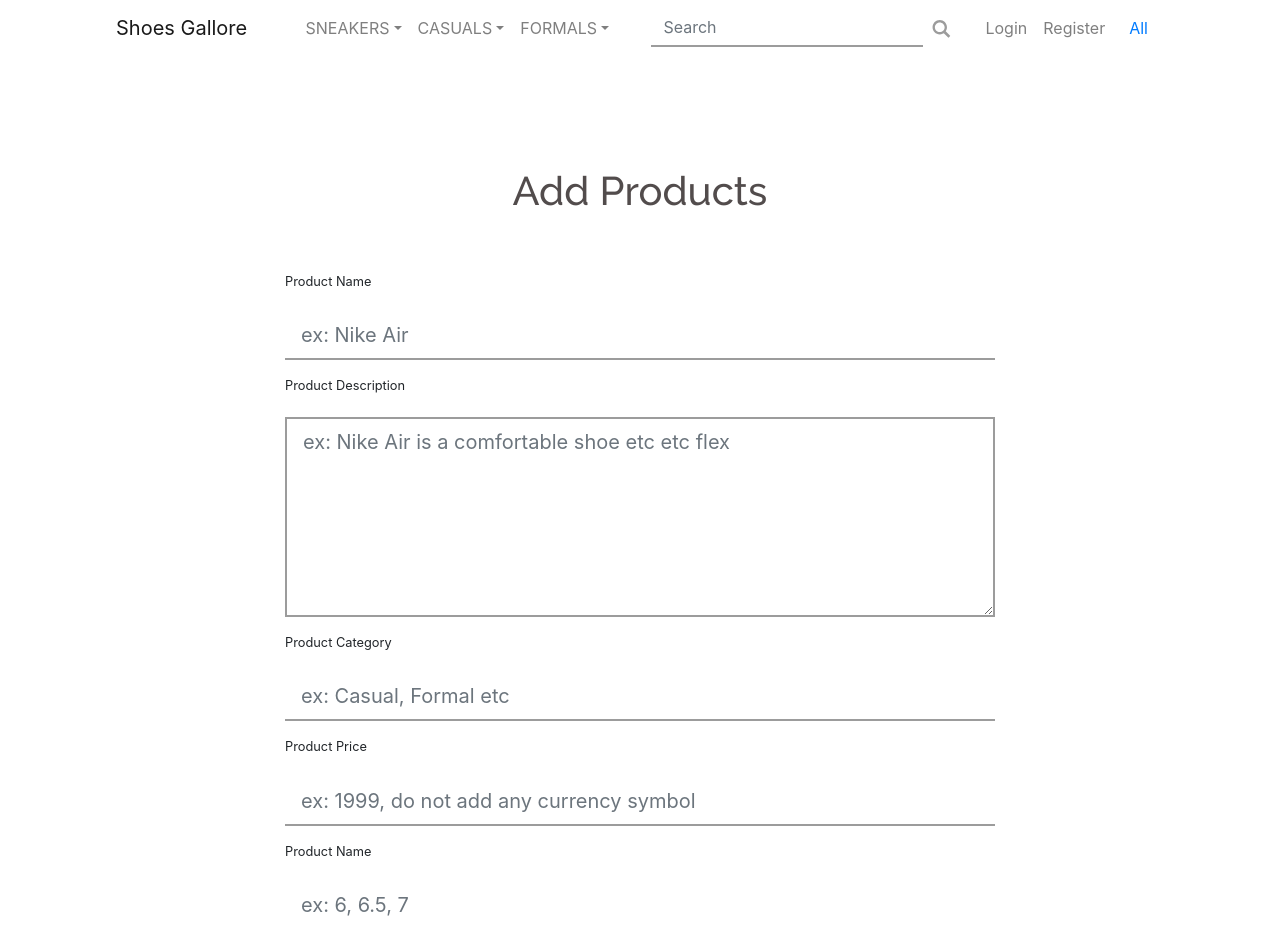
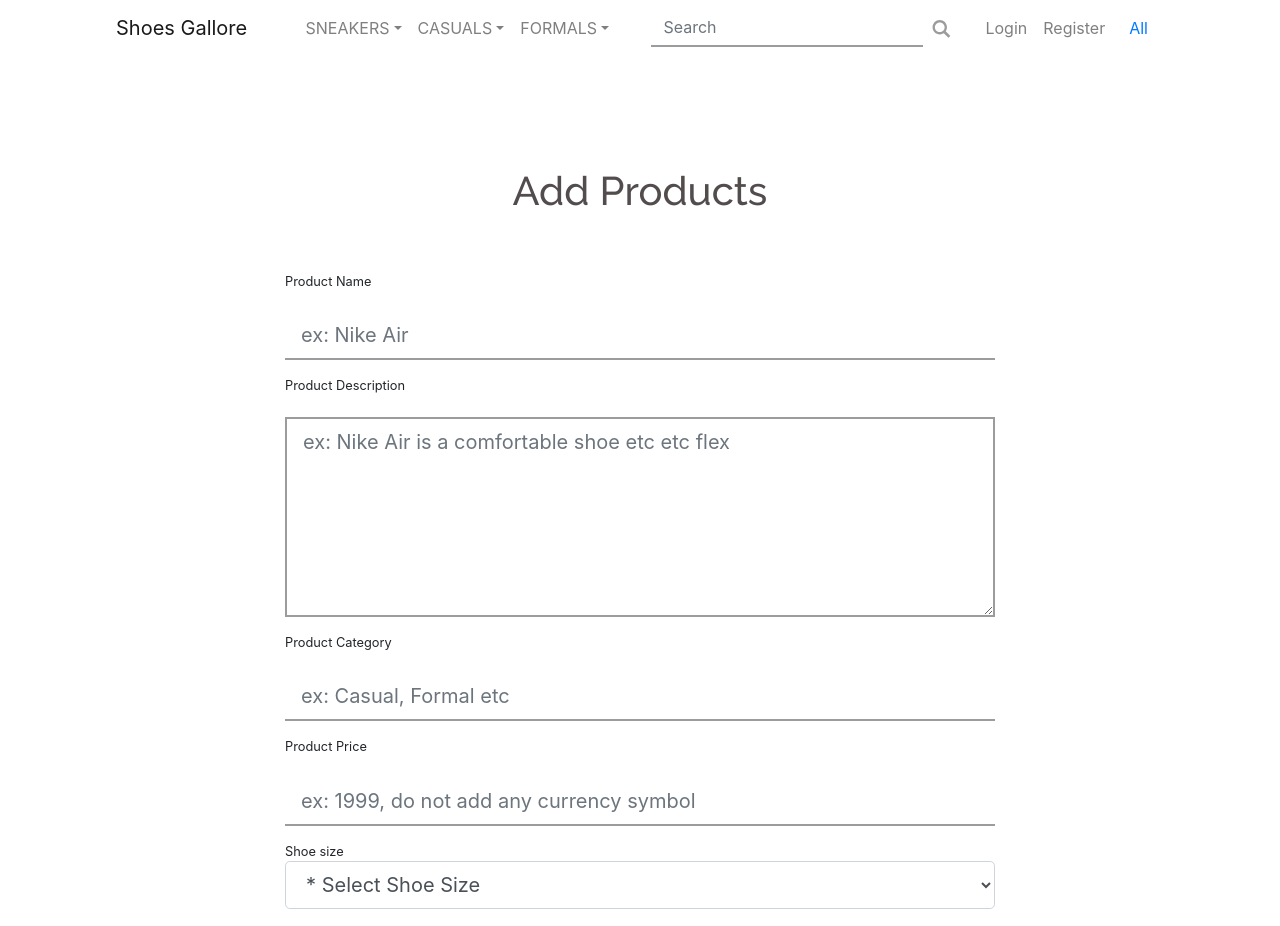
Before and after one commit to neerajp99/cs_207_e-commerce, a React (Create React App) app in the folder client/: page /add-products in a window 1280 px wide. Shown: the top 926 px of the page. Built offline with nearby package versions, Linux system fonts and the light colour scheme.

Commit message:
Edit actions in add product form

```diff
--- a/client/src/components/products/AddProduct.js
+++ b/client/src/components/products/AddProduct.js
@@ -7,6 +7,7 @@ import { connect } from "react-redux";
 import { withRouter } from "react-router-dom";
 import PropTypes from "prop-types";
 import TextAreaField from "../commons/TextAreaField";
+import SelectList from "../commons/SelectList"
 
 class AddProduct extends Component {
   state = {
@@ -51,7 +52,27 @@ class AddProduct extends Component {
     };
     this.props.postItem(item, this.props.history);
   };
+
   render() {
+    // select options for job status
+    const options = [
+      {
+        label: "* Select Shoe Size",
+        value: 0
+      },
+      {
+        label: "7",
+        value: 7
+      },
+      {
+        label: "8",
+        value: 8
+      },
+      {
+        label: "9",
+        value: 9
+      }
+    ];
     return (
       <div className="container">
         <Navbar />
@@ -100,13 +121,13 @@ class AddProduct extends Component {
                     onChange={this.onChange}
                     label="Product Price"
                   />
-                  <TextField
-                    placeholder="ex: 6, 6.5, 7"
+                  <SelectList
+                    placeholder="Size"
                     name="size"
-                    type="text"
                     value={this.state.size}
                     onChange={this.onChange}
-                    label="Product Name"
+                    options={options}
+                    label="Shoe size"
                   />
 
                   <input
```
